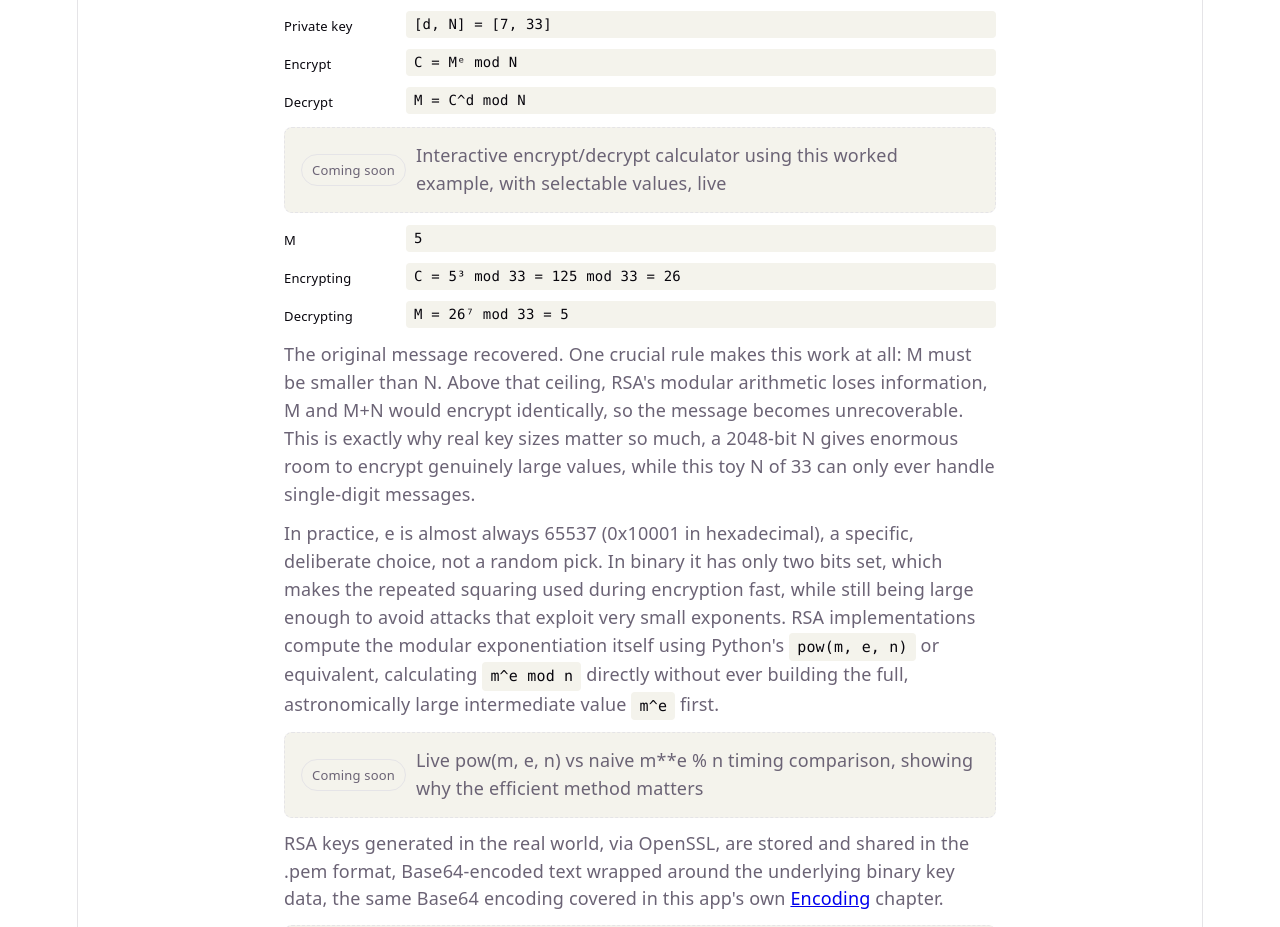
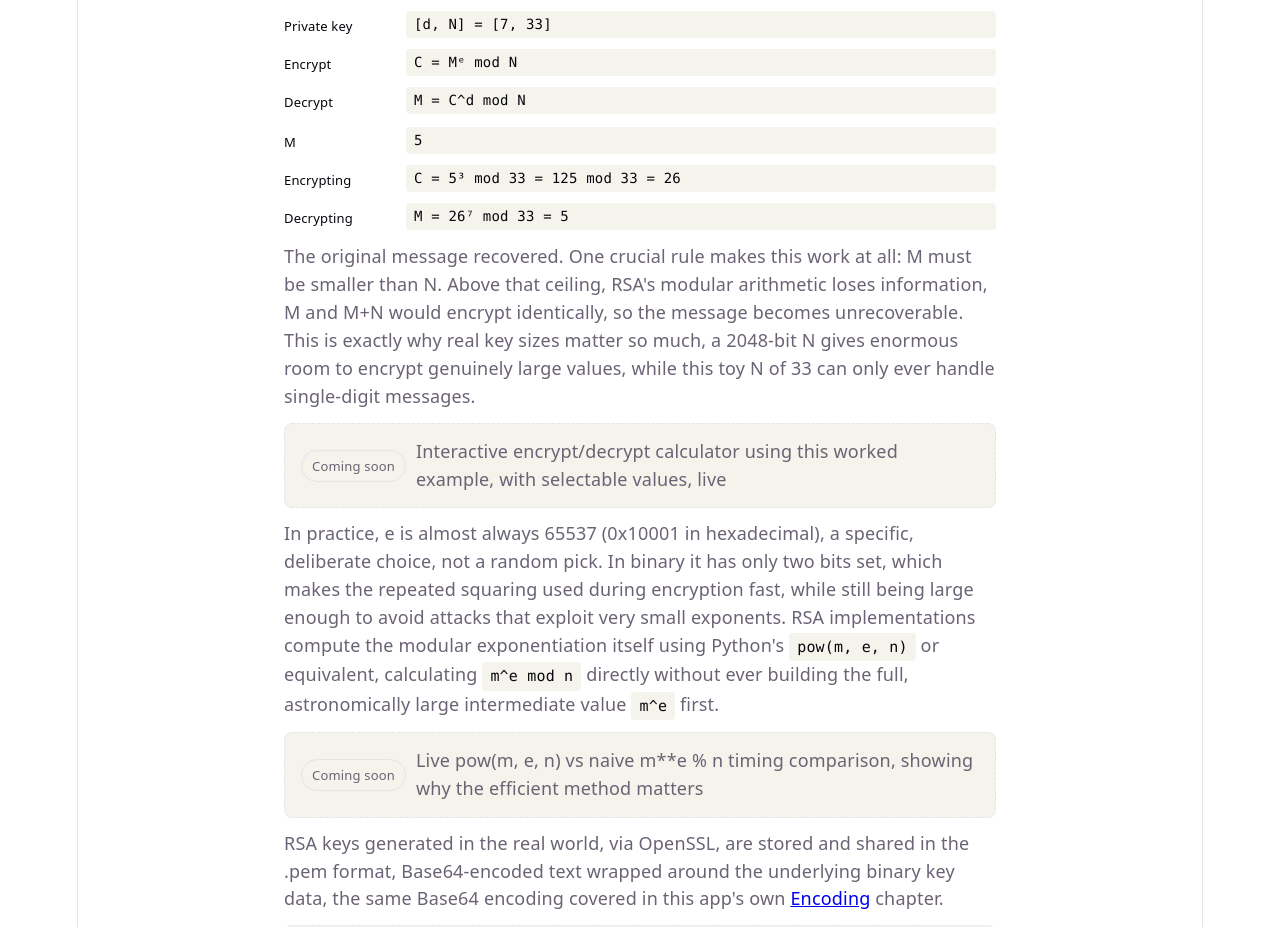
Before and after one commit to gillo7/CryptoMaths, a React (Vite) app in the folder frontend/: page /public-key-encryption in a window 1280 px wide. Shown: the part 2820-3747 px from the top of the page. Built offline with nearby package versions, Linux system fonts and the light colour scheme.

Commit message:
Move the RSA calculator placeholder after the M<N explanation
Reads better once the reader has seen both the worked example and why
the toy N of 33 can only handle single-digit messages, before being
asked to try their own values.

```diff
--- a/frontend/src/pages/PublicKeyEncryption.tsx
+++ b/frontend/src/pages/PublicKeyEncryption.tsx
@@ -211,7 +211,6 @@ function PublicKeyEncryption() {
             <code className="multibox-value">M = C^d mod N</code>
           </div>
         </div>
-        <PublicKeyPlaceholder label="Interactive encrypt/decrypt calculator using this worked example, with selectable values, live" />
         <div className="multibox">
           <div className="multibox-row">
             <span className="multibox-label">M</span>
@@ -239,6 +238,7 @@ function PublicKeyEncryption() {
           gives enormous room to encrypt genuinely large values, while this
           toy N of 33 can only ever handle single-digit messages.
         </p>
+        <PublicKeyPlaceholder label="Interactive encrypt/decrypt calculator using this worked example, with selectable values, live" />
         <p>
           In practice, e is almost always 65537 (0x10001 in hexadecimal), a
           specific, deliberate choice, not a random pick. In binary it has
```
